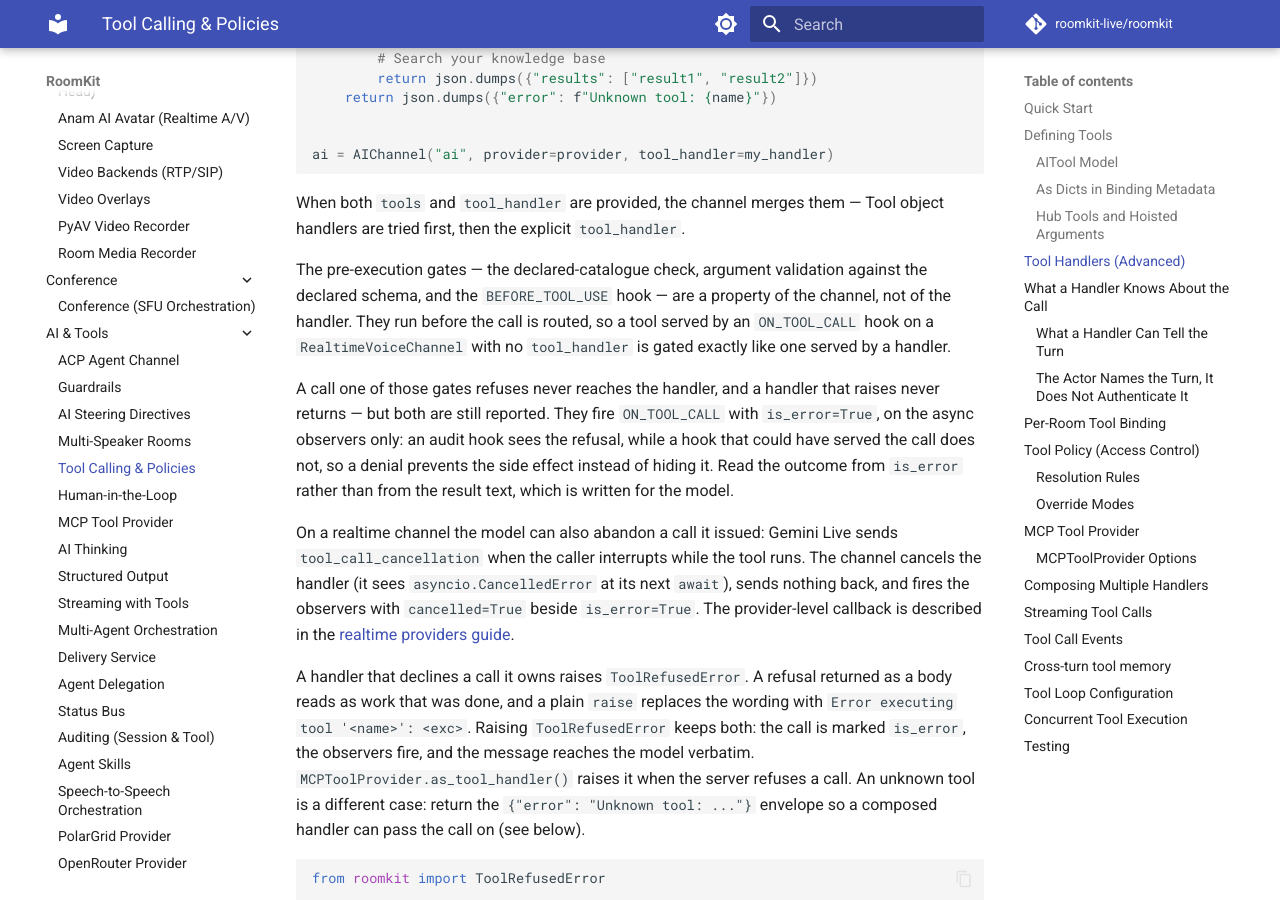
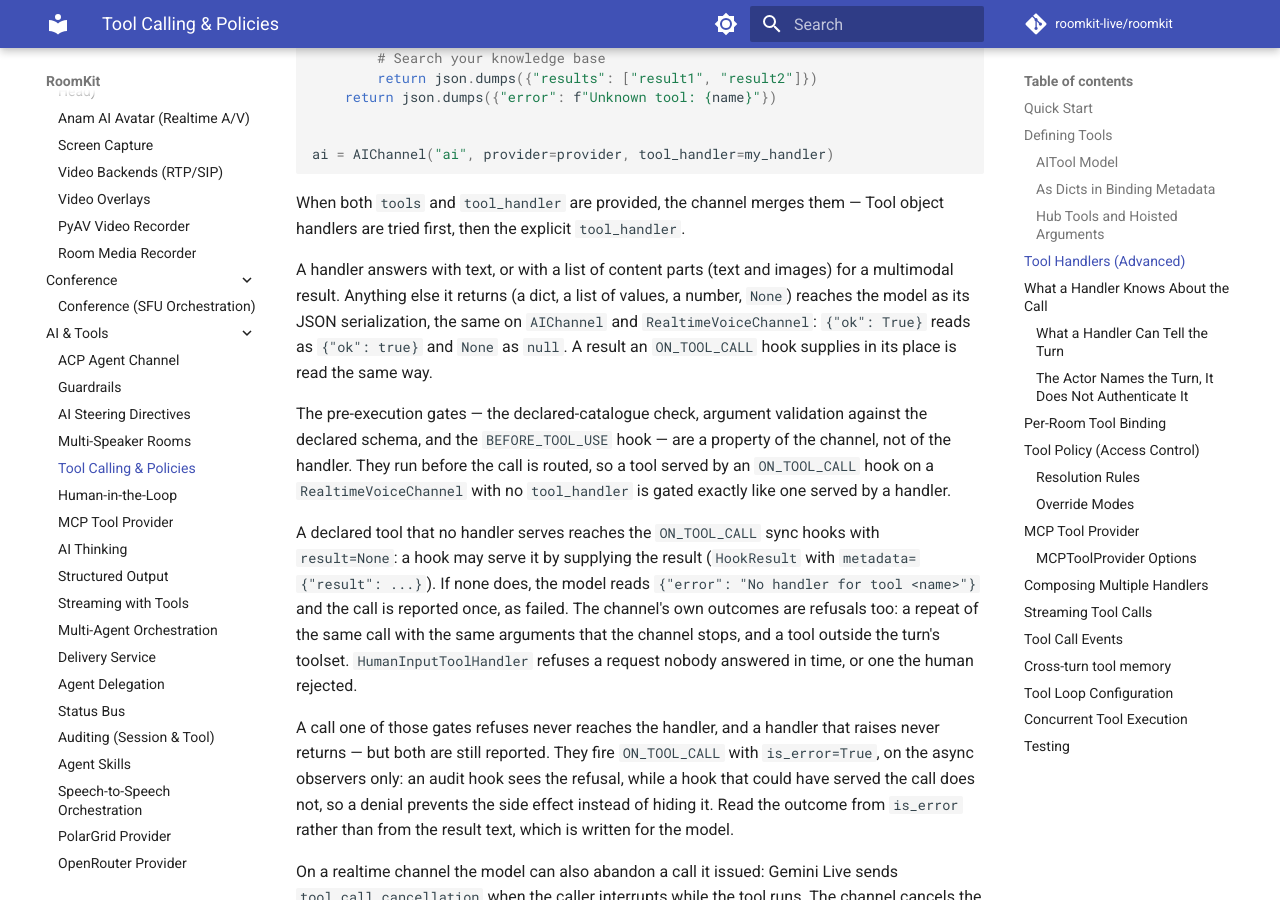
Before and after one commit to roomkit-live/roomkit-docs, an MkDocs documentation site: the page built from docs/guides/tool-calling.md, in a window 1280 px wide and 900 px high, scrolled down 4197 px. Built offline with MkDocs 1.6.1 and Material for MkDocs 9.7.7, drawn with Linux system fonts in a browser that asks for light colours; comment, search, counter and statistics services are not loaded.

Commit message:
docs(tools): what a handler returns, and a declared tool a hook may serve (RMK-278)

```diff
--- a/docs/guides/tool-calling.md
+++ b/docs/guides/tool-calling.md
@@ -189,11 +189,27 @@ ai = AIChannel("ai", provider=provider, tool_handler=my_handler)
 
 When both `tools` and `tool_handler` are provided, the channel merges them — Tool object handlers are tried first, then the explicit `tool_handler`.
 
+A handler answers with text, or with a list of content parts (text and images)
+for a multimodal result. Anything else it returns (a dict, a list of values, a
+number, `None`) reaches the model as its JSON serialization, the same on
+`AIChannel` and `RealtimeVoiceChannel`: `{"ok": True}` reads as `{"ok": true}`
+and `None` as `null`. A result an `ON_TOOL_CALL` hook supplies in its place is
+read the same way.
+
 The pre-execution gates — the declared-catalogue check, argument validation
 against the declared schema, and the `BEFORE_TOOL_USE` hook — are a property of
 the channel, not of the handler. They run before the call is routed, so a tool
 served by an `ON_TOOL_CALL` hook on a `RealtimeVoiceChannel` with no
 `tool_handler` is gated exactly like one served by a handler.
+
+A declared tool that no handler serves reaches the `ON_TOOL_CALL` sync hooks
+with `result=None`: a hook may serve it by supplying the result (`HookResult`
+with `metadata={"result": ...}`). If none does, the model reads
+`{"error": "No handler for tool <name>"}` and the call is reported once, as
+failed. The channel's own outcomes are refusals too: a repeat of the same call
+with the same arguments that the channel stops, and a tool outside the turn's
+toolset. `HumanInputToolHandler` refuses a request nobody answered in time, or
+one the human rejected.
 
 A call one of those gates refuses never reaches the handler, and a handler that
 raises never returns — but both are still reported. They fire `ON_TOOL_CALL`
```
